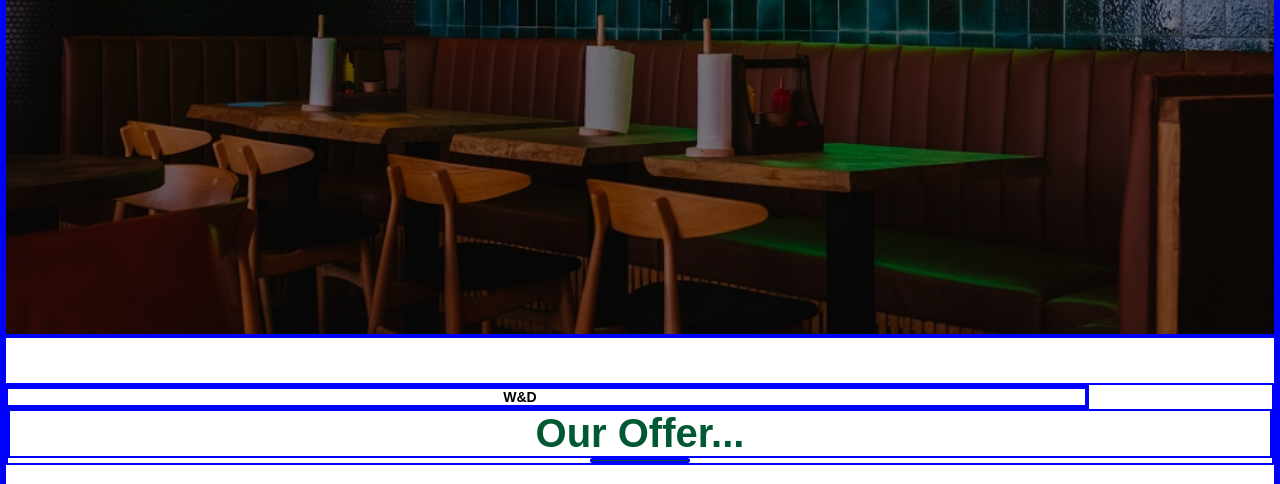
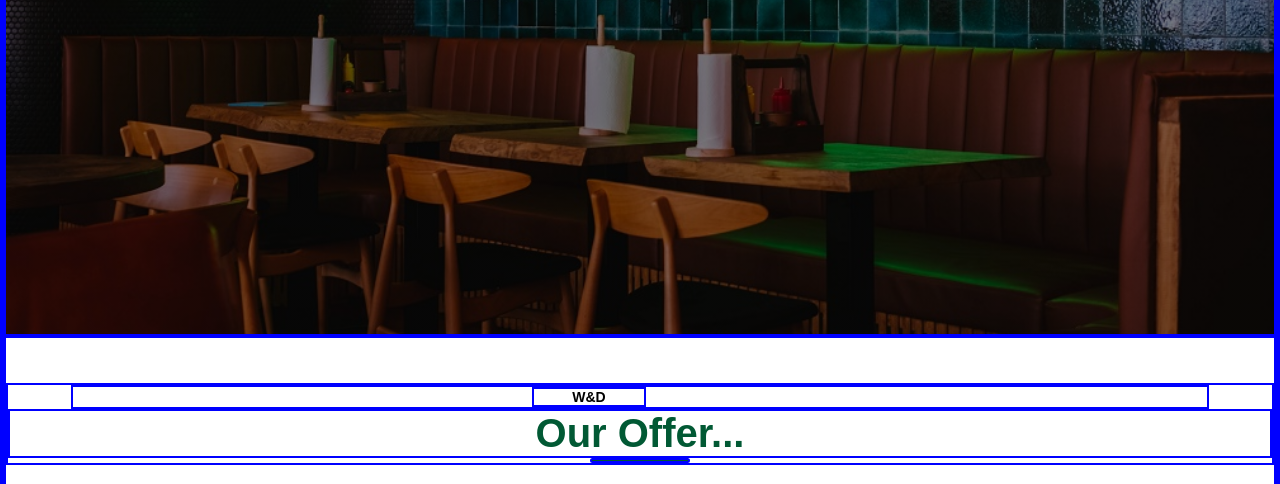
Before and after one commit to Itzdonlexy000/myresturant, a plain HTML site: page index.html in a window 1280 px wide. Shown: the part 468-952 px from the top of the page. Drawn offline with Linux system fonts and the light colour scheme.

Commit message:
git commit

```diff
--- a/style.css
+++ b/style.css
@@ -28,7 +28,7 @@ a{
 
 @keyframes myAnimation{
     from{
-        left: 10%;
+        left: 2%;
     }
     to{
         left: 2%;
@@ -36,6 +36,14 @@ a{
 }
 
 .wb{
+    margin: auto;
+    display: flex;
+    justify-content: center;
+    /* align-items: center; */
+}
+
+.wb h4{
+    width: 10%;
     animation-name: myAnimation;
     animation-duration: 3s;
     animation-iteration-count: infinite;
```
